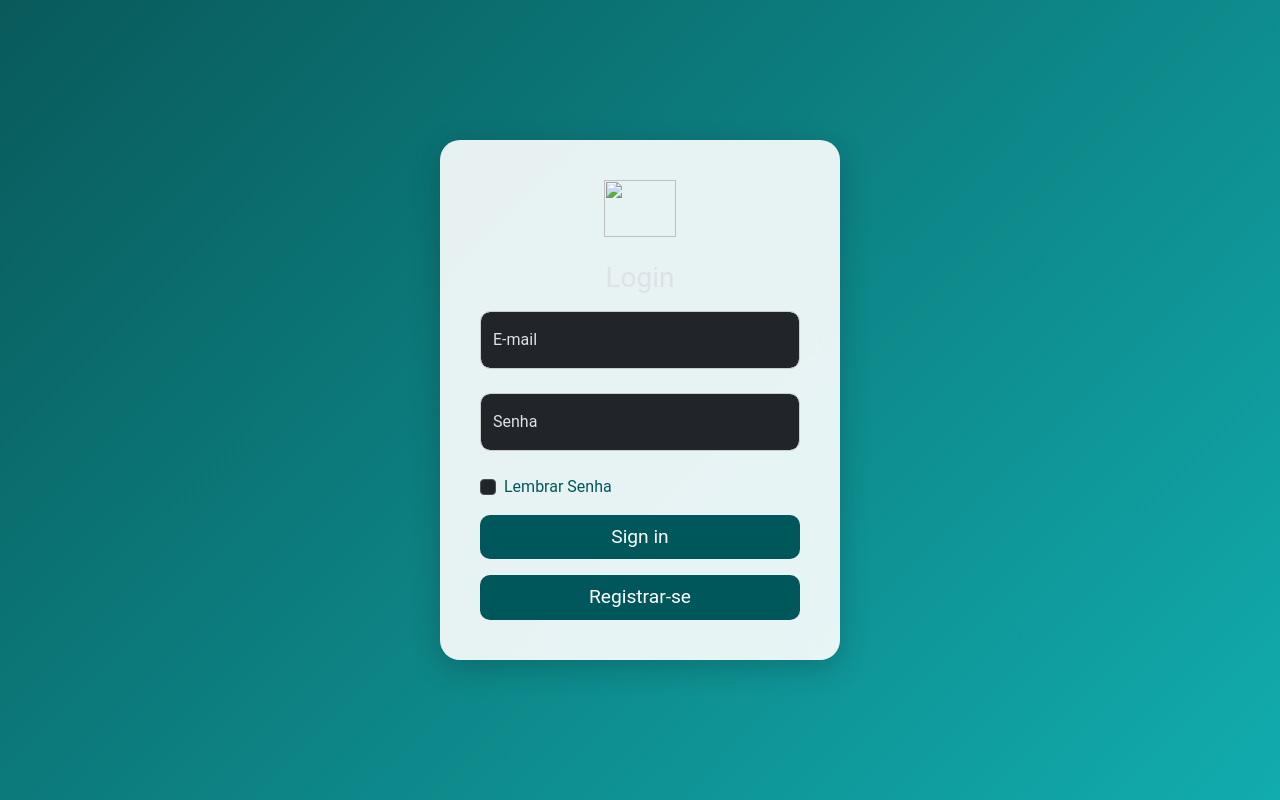
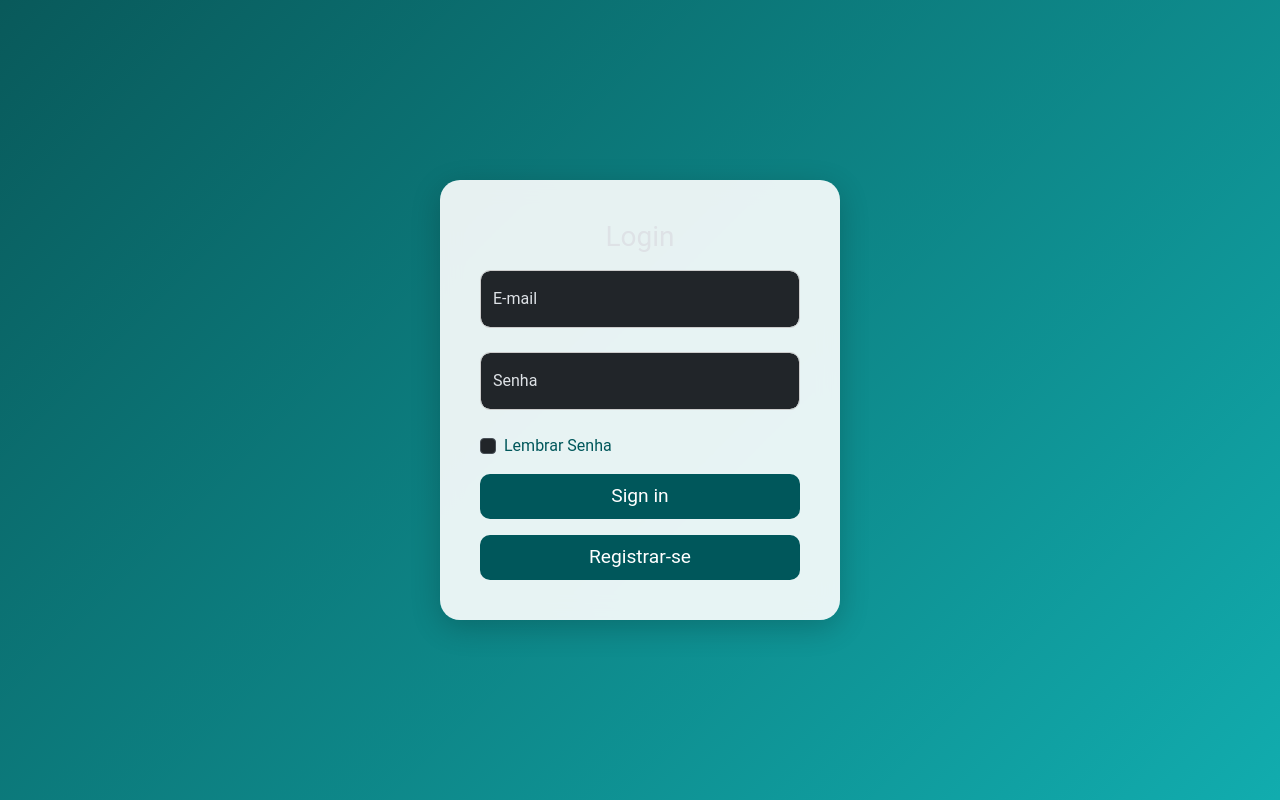
Before and after one commit to gabrielaaraujodev/Hackaton, a plain HTML site: page assets/login.html in a window 1280 px wide. Drawn offline with nearby package versions, Linux system fonts and the light colour scheme.

Commit message:
Site desenvolvido para o projeto Hackaton

```diff
--- a/assets/login.html
+++ b/assets/login.html
@@ -10,7 +10,6 @@
 <body class="d-flex align-items-center py-4 bg-body-tertiary">
     <main class="w-100 m-auto form-container">
         <form>
-            <img src="" class="mb-4" height="57" width="72"/> <!-- LOGO -->
             <h1 class="h3 mb-3 fw-normal">Login</h1>
 
             <div class="form-floating">
```
